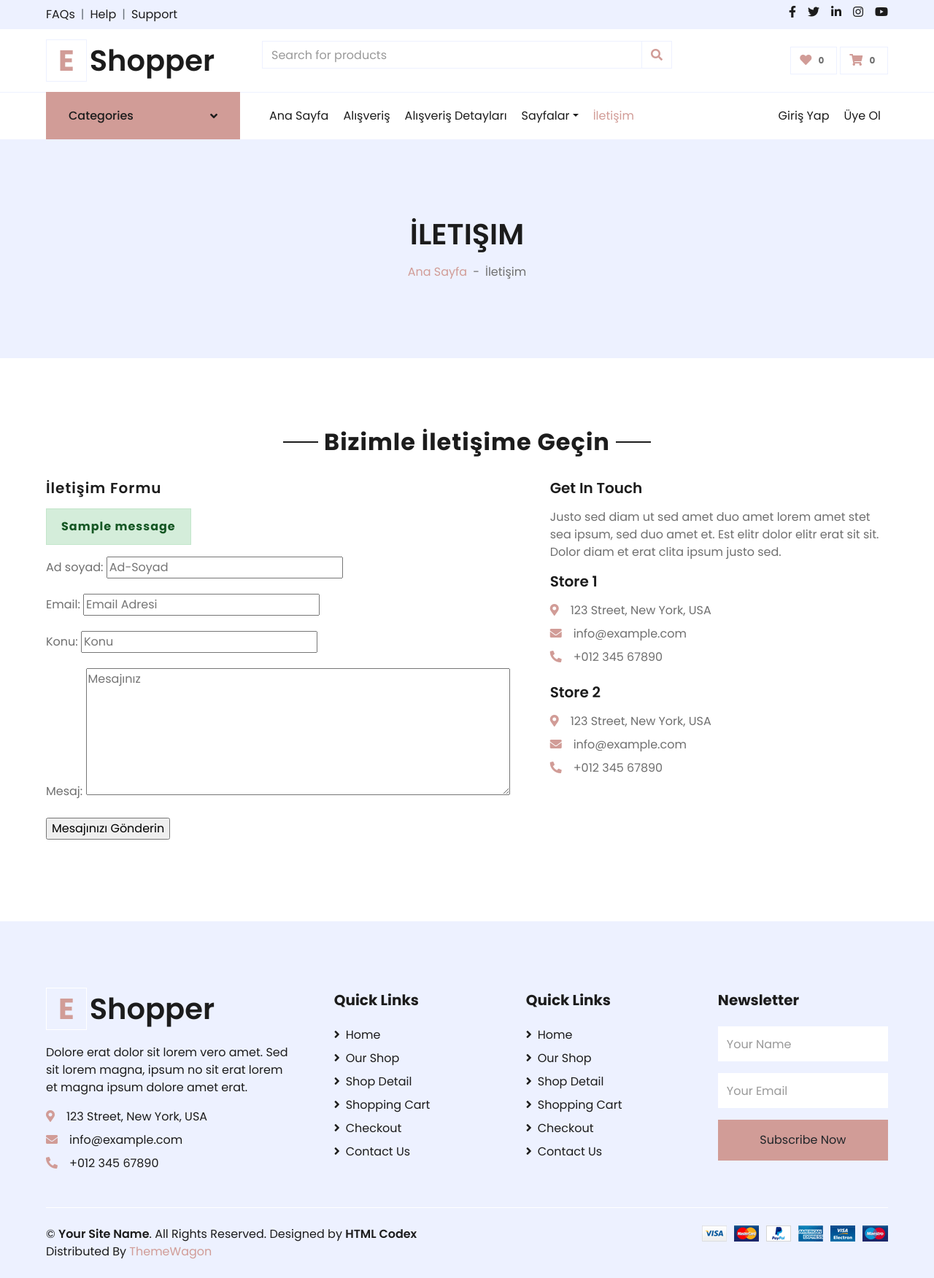
After one commit to h-karaman/Bookstore2, a Django app: template home/templates/iletisim.html in a window 1280 px wide. The commit adds this page. Shown: the whole page at 73% size. Run offline with Django 4.2, Linux system fonts and the light colour scheme; the template is opened without the code that fills it: values that come from a table or form of the project are taken from there, others are empty; tables that the repository leaves empty hold one stand-in row (values such as "Sample post"); one stand-in notice (Sample message) is shown; some libraries are stand-ins or nearby versions.

Commit message:
category tree öncesi
alt kategori eklemeden önce yapılan değişiklikler

```diff
--- a/Bookstore/urls.py
+++ b/Bookstore/urls.py
@@ -22,14 +22,20 @@ from django.contrib import admin
 from django.conf.urls.static import static
 from django.urls import include, path
 
+from home import views
+
 # Build paths inside the project like this: os.path.join(BASE_DIR, ...)
 BASE_DIR = os.path.dirname(os.path.dirname(os.path.abspath(__file__)))
 
 urlpatterns = [
     path("book/", include("book.urls")),#book sayfası için url tanıtıldı
     path("home/", include("home.urls")),#anasayfa için url
+    path("hakkimizda", views.hakkimizda, name="hakkimizda"),
+    path("iletisim", views.iletisim, name="iletisim"),
     path("", include("home.urls")),#herhangi bir şey yazılmazsa home a gidecektir.
     path('admin/', admin.site.urls), #admin için url tanitildi
+    path('ckeditor/', include('ckeditor_uploader.urls')),
+
 ] + static(settings.STATIC_URL, document_root=settings.STATIC_ROOT)
 
 if settings.DEBUG: # new
--- a/book/models.py
+++ b/book/models.py
@@ -1,4 +1,4 @@
-
+from ckeditor_uploader.fields import  RichTextUploadingField
 from django.contrib.auth.models import User
 from tkinter import CASCADE
 from django.db import models
@@ -54,7 +54,8 @@ class Books(models.Model):
     quantity=models.IntegerField(default=0)
     minquantity=models.IntegerField(default=3)
     variant=models.CharField(max_length=50,choices=VARIANTS, default='None')
-    detail=models.TextField(max_length=1500)
+    ## detail = models.TextField()
+    detail=RichTextUploadingField()
     slug = models.SlugField(null=False, unique=True)
     status=models.CharField(max_length=10,choices=STATUS)
     created_at=models.DateTimeField(auto_now_add=True)
--- a/home/models.py
+++ b/home/models.py
@@ -1,5 +1,6 @@
 from django.db import models
-
+from ckeditor_uploader.fields import  RichTextUploadingField
+from django.forms import ModelForm, TextInput, Textarea
 # Create your models here.
 
 # Sayfa ayarları için örnek model olşturulur.
@@ -26,12 +27,45 @@ class SayfaAyarlari(models.Model):
     twitter = models.CharField(blank=True,max_length=50)
     facebook = models.CharField(blank=True,max_length=50)
     youtube = models.CharField(blank=True, max_length=50)
-    hakkimizda = models.TextField(blank=True,max_length=300)
-    iletisim = models.TextField(blank=True,max_length=50)
-    referanslar = models.TextField(blank=True,max_length=50)
+    hakkimizda = RichTextUploadingField()
+    iletisim = RichTextUploadingField()
+    referanslar = RichTextUploadingField()
     status=models.CharField(max_length=10,choices=STATUS)
     olusturulma_zamani=models.DateTimeField(auto_now_add=True)
     guncellenme_zamani=models.DateTimeField(auto_now=True)
 
     def __str__(self):
         return self.title
+
+
+
+
+class IletisimMesaji(models.Model):
+    STATUS = (
+        ('New', 'Yeni'),
+        ('Read', 'Okundu'),
+        ('Closed', 'Kapandı'),
+    )
+    ad_soyad= models.CharField(blank=True,max_length=30)
+    email= models.CharField(blank=True,max_length=50)
+    konu= models.CharField(blank=True,max_length=50)
+    mesaj= models.TextField(blank=True,max_length=300)
+    durum=models.CharField(max_length=10,choices=STATUS,default='Yeni')
+    ip = models.CharField(blank=True, max_length=20)
+    not_ekle= models.CharField(blank=True, max_length=100)
+    olusturulma_tarihi=models.DateTimeField(auto_now_add=True)
+    guncellenme_tarihi=models.DateTimeField(auto_now=True)
+
+    def __str__(self):
+        return self.ad_soyad
+
+class IletisimFormu(ModelForm):
+    class Meta:
+        model = IletisimMesaji
+        fields = ['ad_soyad', 'email', 'konu','mesaj']
+        widgets = {
+            'ad_soyad'   : TextInput(attrs={'class': 'input','placeholder':'Ad-Soyad','required':True }),
+            'email'   : TextInput(attrs={'class': 'input','placeholder':'Email Adresi','required':True}),
+            'konu' : TextInput(attrs={'class': 'input','placeholder':'Konu','required':True}),
+            'mesaj' : Textarea(attrs={'class': 'input','placeholder':'Mesajınız','rows':'7'}),
+        }
--- a/home/templates/header.html
+++ b/home/templates/header.html
@@ -1,4 +1,5 @@
 {% load static %}
+
 <!-- Topbar Start -->
 <div class="container-fluid">
     <div class="row bg-secondary py-2 px-xl-5">
--- /dev/null
+++ b/home/templates/iletisim.html
@@ -0,0 +1,77 @@
+{% extends 'homebase.html' %}
+{% load i18n %}
+
+{% block title %} {{ setting.title }} {% endblock %}
+{% block description %} {{ setting.description }} {% endblock %}
+{% block keywords %} {{ setting.keywords }} {% endblock %}
+{% block head %}
+<link rel='shortcut icon' type='image/x-icon' href='{{setting.icon.url}}' />
+{% endblock %}
+
+{% block header %} {% include 'header.html' %} {% endblock %}
+{% block sidebar %} {% include 'sidebar2.html' %} {% endblock %}
+{% block footer %} {% include 'footer.html' %} {% endblock %}
+
+{% block content %}
+
+
+<!-- Page Header Start -->
+<div class="container-fluid bg-secondary mb-5">
+    <div class="d-flex flex-column align-items-center justify-content-center" style="min-height: 300px">
+        <h1 class="font-weight-semi-bold text-uppercase mb-3">İletişim</h1>
+        <div class="d-inline-flex">
+            <p class="m-0"><a href="">Ana Sayfa</a></p>
+            <p class="m-0 px-2">-</p>
+            <p class="m-0">İletişim</p>
+        </div>
+    </div>
+</div>
+
+<!-- Page Header End -->
+
+<!-- Contact Start -->
+<div class="container-fluid pt-5">
+    <div class="text-center mb-4">
+        <h2 class="section-title px-5"><span class="px-2">Bizimle İletişime Geçin</span></h2>
+    </div>
+    <div class="row px-xl-5">
+        <div class="col-lg-7 mb-5">
+            <div class="section-title">
+                <h5 class=" font-weight-semi-bold mb-3">{% trans "İletişim Formu "%}</h5>
+
+                    {% if messages %}
+                        {% for message in messages %}
+                            <div class="alert alert-{{message.tags}}" role="alert">
+                               {{ message }}
+                            </div>
+                        {% endfor %}
+                    {% endif %}
+
+            </div>
+                <form id="checkout-form" class="clearfix" method="post">
+                    {% csrf_token %}
+                    {{ form.as_p }}
+                    <input type="submit" value="{% trans "Mesajınızı Gönderin" %}">
+                </form>
+
+        </div>
+        <div class="col-lg-5 mb-5">
+            <h5 class="font-weight-semi-bold mb-3">Get In Touch</h5>
+            <p>Justo sed diam ut sed amet duo amet lorem amet stet sea ipsum, sed duo amet et. Est elitr dolor elitr erat sit sit. Dolor diam et erat clita ipsum justo sed.</p>
+            <div class="d-flex flex-column mb-3">
+                <h5 class="font-weight-semi-bold mb-3">Store 1</h5>
+                <p class="mb-2"><i class="fa fa-map-marker-alt text-primary mr-3"></i>123 Street, New York, USA</p>
+                <p class="mb-2"><i class="fa fa-envelope text-primary mr-3"></i>info@example.com</p>
+                <p class="mb-2"><i class="fa fa-phone-alt text-primary mr-3"></i>+012 345 67890</p>
+            </div>
+            <div class="d-flex flex-column">
+                <h5 class="font-weight-semi-bold mb-3">Store 2</h5>
+                <p class="mb-2"><i class="fa fa-map-marker-alt text-primary mr-3"></i>123 Street, New York, USA</p>
+                <p class="mb-2"><i class="fa fa-envelope text-primary mr-3"></i>info@example.com</p>
+                <p class="mb-0"><i class="fa fa-phone-alt text-primary mr-3"></i>+012 345 67890</p>
+            </div>
+        </div>
+    </div>
+</div>
+<!-- Contact End -->
+{% endblock %}
--- /dev/null
+++ b/home/templates/sidebar2.html
@@ -0,0 +1,62 @@
+ <!-- Navbar Start -->
+    <div class="container-fluid">
+        <div class="row border-top px-xl-5">
+            <div class="col-lg-3 d-none d-lg-block">
+                <a class="btn shadow-none d-flex align-items-center justify-content-between bg-primary text-white w-100" data-toggle="collapse" href="#navbar-vertical" style="height: 65px; margin-top: -1px; padding: 0 30px;">
+                    <h6 class="m-0">Categories</h6>
+                    <i class="fa fa-angle-down text-dark"></i>
+                </a>
+                <nav class="collapse position-absolute navbar navbar-vertical navbar-light align-items-start p-0 border border-top-0 border-bottom-0 bg-light" id="navbar-vertical" style="width: calc(100% - 30px); z-index: 1;">
+                    <div class="navbar-nav w-100 overflow-hidden" style="height: 410px">
+                        <div class="nav-item dropdown">
+                            <a href="#" class="nav-link" data-toggle="dropdown">Dresses <i class="fa fa-angle-down float-right mt-1"></i></a>
+                            <div class="dropdown-menu position-absolute bg-secondary border-0 rounded-0 w-100 m-0">
+                                <a href="" class="dropdown-item">Men's Dresses</a>
+                                <a href="" class="dropdown-item">Women's Dresses</a>
+                                <a href="" class="dropdown-item">Baby's Dresses</a>
+                            </div>
+                        </div>
+                        <a href="" class="nav-item nav-link">Shirts</a>
+                        <a href="" class="nav-item nav-link">Jeans</a>
+                        <a href="" class="nav-item nav-link">Swimwear</a>
+                        <a href="" class="nav-item nav-link">Sleepwear</a>
+                        <a href="" class="nav-item nav-link">Sportswear</a>
+                        <a href="" class="nav-item nav-link">Jumpsuits</a>
+                        <a href="" class="nav-item nav-link">Blazers</a>
+                        <a href="" class="nav-item nav-link">Jackets</a>
+                        <a href="" class="nav-item nav-link">Shoes</a>
+                    </div>
+                </nav>
+            </div>
+            <div class="col-lg-9">
+                <nav class="navbar navbar-expand-lg bg-light navbar-light py-3 py-lg-0 px-0">
+                    <a href="" class="text-decoration-none d-block d-lg-none">
+                        <h1 class="m-0 display-5 font-weight-semi-bold"><span class="text-primary font-weight-bold border px-3 mr-1">E</span>Shopper</h1>
+                    </a>
+                    <button type="button" class="navbar-toggler" data-toggle="collapse" data-target="#navbarCollapse">
+                        <span class="navbar-toggler-icon"></span>
+                    </button>
+                    <div class="collapse navbar-collapse justify-content-between" id="navbarCollapse">
+                        <div class="navbar-nav mr-auto py-0">
+                            <a href="index.html" class="nav-item nav-link">Ana Sayfa</a>
+                            <a href="shop.html" class="nav-item nav-link">Alışveriş</a>
+                            <a href="detail.html" class="nav-item nav-link">Alışveriş Detayları</a>
+                            <div class="nav-item dropdown">
+                                <a href="#" class="nav-link dropdown-toggle" data-toggle="dropdown">Sayfalar</a>
+                                <div class="dropdown-menu rounded-0 m-0">
+                                    <a href="cart.html" class="dropdown-item">Alışveriş Sepeti</a>
+                                    <a href="checkout.html" class="dropdown-item">Checkout</a>
+                                </div>
+                            </div>
+                            <a href="contact.html" class="nav-item nav-link active">İletişim</a>
+                        </div>
+                        <div class="navbar-nav ml-auto py-0">
+                            <a href="" class="nav-item nav-link">Giriş Yap</a>
+                            <a href="" class="nav-item nav-link">Üye Ol</a>
+                        </div>
+                    </div>
+                </nav>
+            </div>
+        </div>
+    </div>
+    <!-- Navbar End -->
```
Also changed, not shown: Bookstore/settings.py (+23 -0 lines), home/admin.py (+8 -1 lines), home/templates/hakkimizda.html (added, +36 -0 lines), home/templates/slider.html (+24 -9 lines), home/views.py (+33 -4 lines), book/migrations/0009_alter_books_detail.py (added), home/migrations/0003_iletisimmesaji_alter_sayfaayarlari_hakkimizda_and_more.py (added), home/migrations/0004_rename_mesaj_iletisimmesaji_message_and_more.py (added), home/migrations/0005_rename_name_iletisimmesaji_ad_and_more.py (added), home/migrations/0006_rename_ad_iletisimmesaji_adsoyad.py (added), home/migrations/0007_rename_adsoyad_iletisimmesaji_ad_soyad.py (added), home/urls.py (line endings or trailing spaces).
